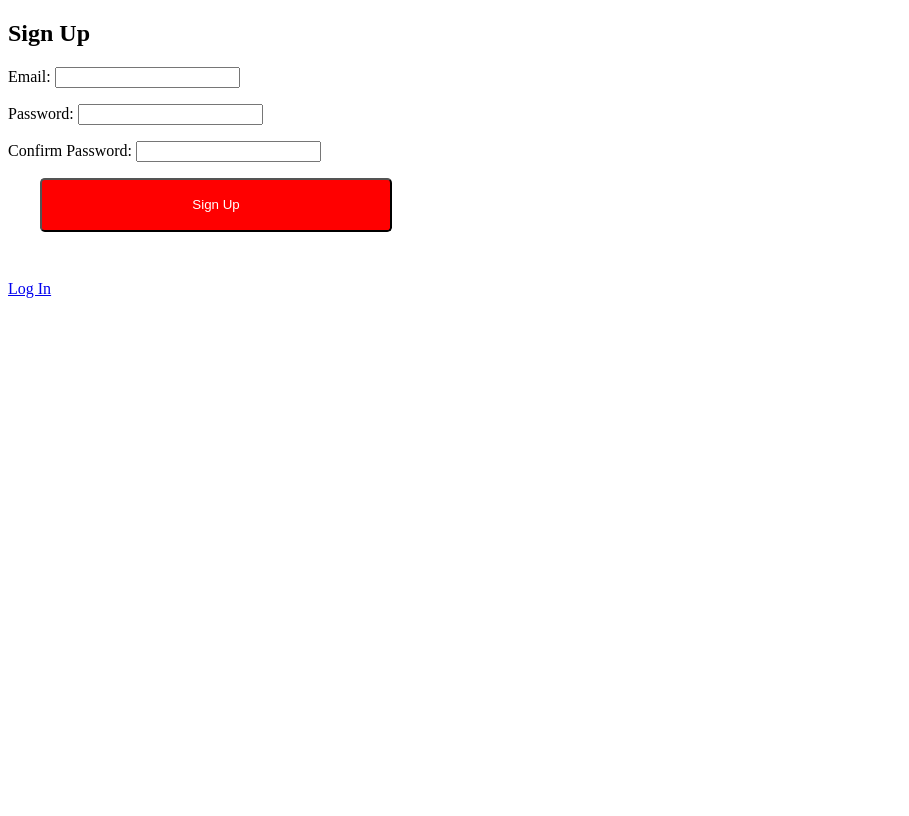
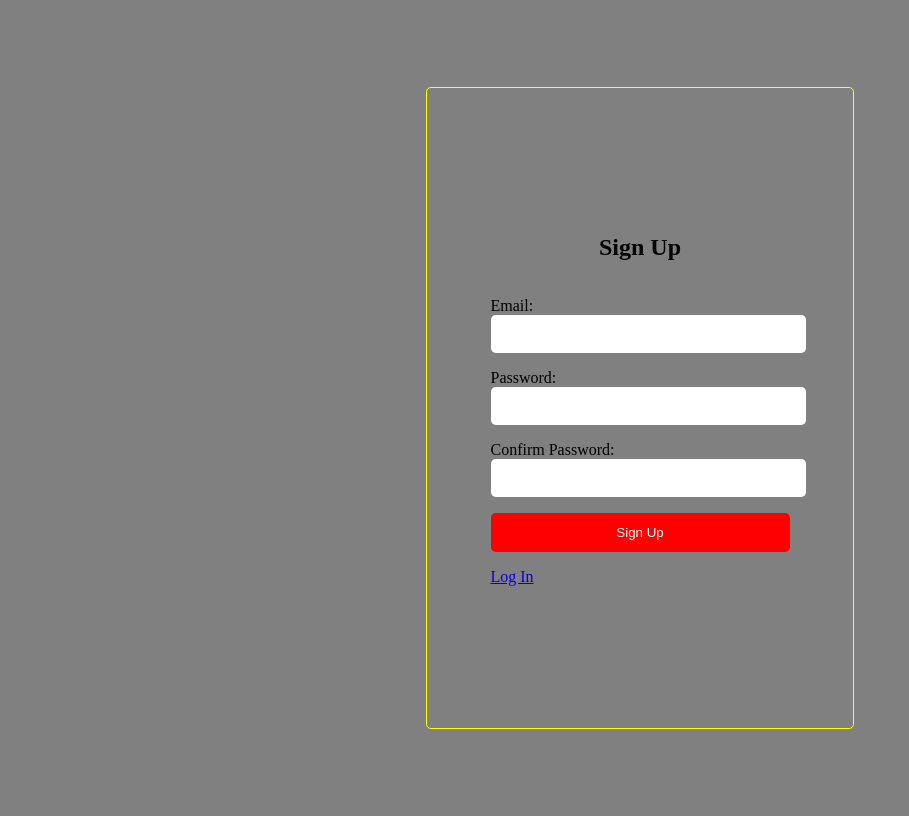
Before and after one commit to AmaliTech-Training-Academy/file-server-hayford, a Django app: page /signup/ in a window 1280 px wide. Shown: the whole page, without its empty margins (0-909 px from the left). Before the commit the page ends 298 px from the top, so only its background shows below. Run offline with Django 4.2, Linux system fonts and the light colour scheme.

```diff
--- a/file_server_hayford/authentication_app/templates/authentication_app/signup.html
+++ b/file_server_hayford/authentication_app/templates/authentication_app/signup.html
@@ -6,6 +6,7 @@
 {% endblock %}
 
 {% block content %}
+<div>
   <h2>Sign Up</h2>
   <form method="POST" action="">
       {% csrf_token %}
@@ -13,4 +14,5 @@
       <button class="button_01" type="submit">Sign Up</button>
       <p><a href="{% url 'authentication_app:login' %}">Log In</a></p>
   </form>
+</div>
 {% endblock %}
--- a/file_server_hayford/filesystem/static/filesystem/style.css
+++ b/file_server_hayford/filesystem/static/filesystem/style.css
@@ -1,13 +1,40 @@
-*{
-    box-sizing: inherit;
-}
 
 .button_01{
-    width: 21rem;
-    height: 3rem;
+    width: 100%;
     border-radius: 0.3rem;
-    margin: 0 2rem 2rem;
     color: white;
     background: red;
     cursor: pointer;
+    display: flex;
+    justify-content: center;
+    align-items: center;
+    padding: 12px 0;
+    border: none;
 }
+
+body{
+    height: 100vh;
+    background-color: grey;
+    display: flex;
+    align-items: center;
+    justify-content: center;
+}
+
+div{
+    border: 1px solid yellow;
+    display: flex;
+    flex-direction: column;
+    align-items: center;
+    justify-content: center;
+    padding: 10% 5%;
+    border-radius: 0.3rem;
+}
+
+
+input[type="password"], input[type="email"]{
+    padding: 12px 8px;
+    font-size: 12px;
+    width: 100%;
+    border-radius: 0.3rem;
+    border:none;
+}
```
Lines whose indentation alone changed are shown as unchanged.
